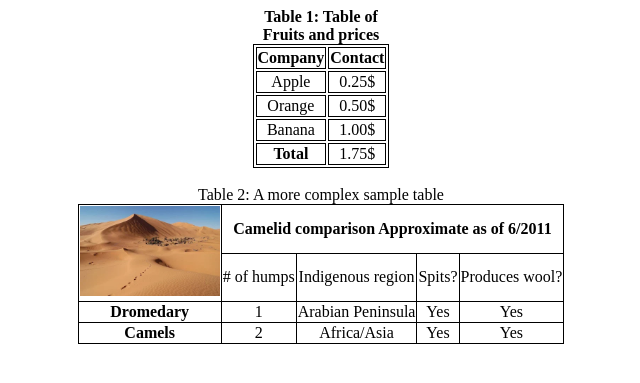
After one commit to ixHaMaD/CS-471-labs, a Django app: page /books/html5/tables in a window 1280 px wide. The commit adds this page. Shown: the top 383 px of the page, without its empty margins (319-959 px from the left). Run offline with Django 5.2, Linux system fonts and the light colour scheme.

Commit message:
Lab 5 Finished

```diff
--- a/apps/bookmodule/urls.py
+++ b/apps/bookmodule/urls.py
@@ -8,4 +8,5 @@ urlpatterns = [
     path('html5/links', views.links, name="books.links"),
     path('html5/text/formatting', views.text,name='books.text'),
     path('html5/listing', views.listing, name='books.listing'),
+    path('html5/tables', views.tables, name="books.tables"),
 ]
--- a/apps/bookmodule/views.py
+++ b/apps/bookmodule/views.py
@@ -49,3 +49,6 @@ def text(request):
 
 def listing(request):
     return render(request, 'bookmodule/listing.html')
+
+def tables(request):
+    return render(request, 'bookmodule/tables.html')
--- a/apps/static/main.css
+++ b/apps/static/main.css
@@ -46,3 +46,31 @@
     background-color:darkcyan;
     color:antiquewhite;
 }
+
+table, th, td {
+    text-align: center;
+    border:1px solid black;
+}
+
+.centerTable{
+    margin-left: auto;
+    margin-right: auto;
+    text-align: center;
+
+    }
+
+.tableText{
+    text-align: center;
+    padding: 50px;
+    margin: 50px;
+}
+
+.table2{
+    border-collapse: collapse;
+    margin-left: auto;
+    margin-right: auto;
+    text-align: center;
+}
+.tdSize{
+    width: 20px;
+}
--- /dev/null
+++ b/apps/templates/bookmodule/tables.html
@@ -0,0 +1,66 @@
+<!DOCTYPE html>
+<html>
+{% load static %}
+    <head>
+        <title>Tables</title>
+        <link rel="stylesheet" href="{% static 'main.css' %}">
+    </head>
+    <body>
+        <div>
+
+            <table class ="centerTable">
+            <caption><b>Table 1: Table of Fruits and prices</b></caption>
+            <tr>
+                <th>Company</th>
+                <th>Contact</th>
+                </tr>
+            <tr>
+                <td>Apple</td>
+                <td>0.25$</td>
+            </tr>
+            <tr>
+                <td>Orange</td>
+                <td>0.50$</td>
+            </tr>
+            <tr>
+                <td>Banana</td>
+                <td>1.00$</td>
+            </tr>
+            <tr>
+                <td> <b>Total</b></td>
+                <td>1.75$</td>
+            </tr>
+        </table>
+        <br>
+        <table class="table2">
+            <caption> Table 2: A more complex sample table</caption>
+            <tr>
+                <td rowspan="2">
+                    <img src="{% static 'desert.png' %}" alt="desert" width="140">
+                </td>
+                <th  colspan="4">Camelid comparison Approximate as of 6/2011</th>
+            </tr>
+            <tr>
+                <td># of humps</td>
+                <td>Indigenous region</td>
+                <td>Spits?</td>
+                <td>Produces wool?</td>
+            </tr>
+            <tr>
+                <th>Dromedary</th>
+                <td>1</td>
+                <td>Arabian Peninsula</td>
+                <td>Yes</td>
+                <td>Yes</td>
+            </tr>
+            <tr>
+                <th>Camels</th>
+                <td>2</td>
+                <td>Africa/Asia</td>
+                <td>Yes</td>
+                <td>Yes</td>
+            </tr>
+        </table>
+        </div>
+    </body>
+</html>
```
Also changed, not shown: apps/static/desert.png (added).
